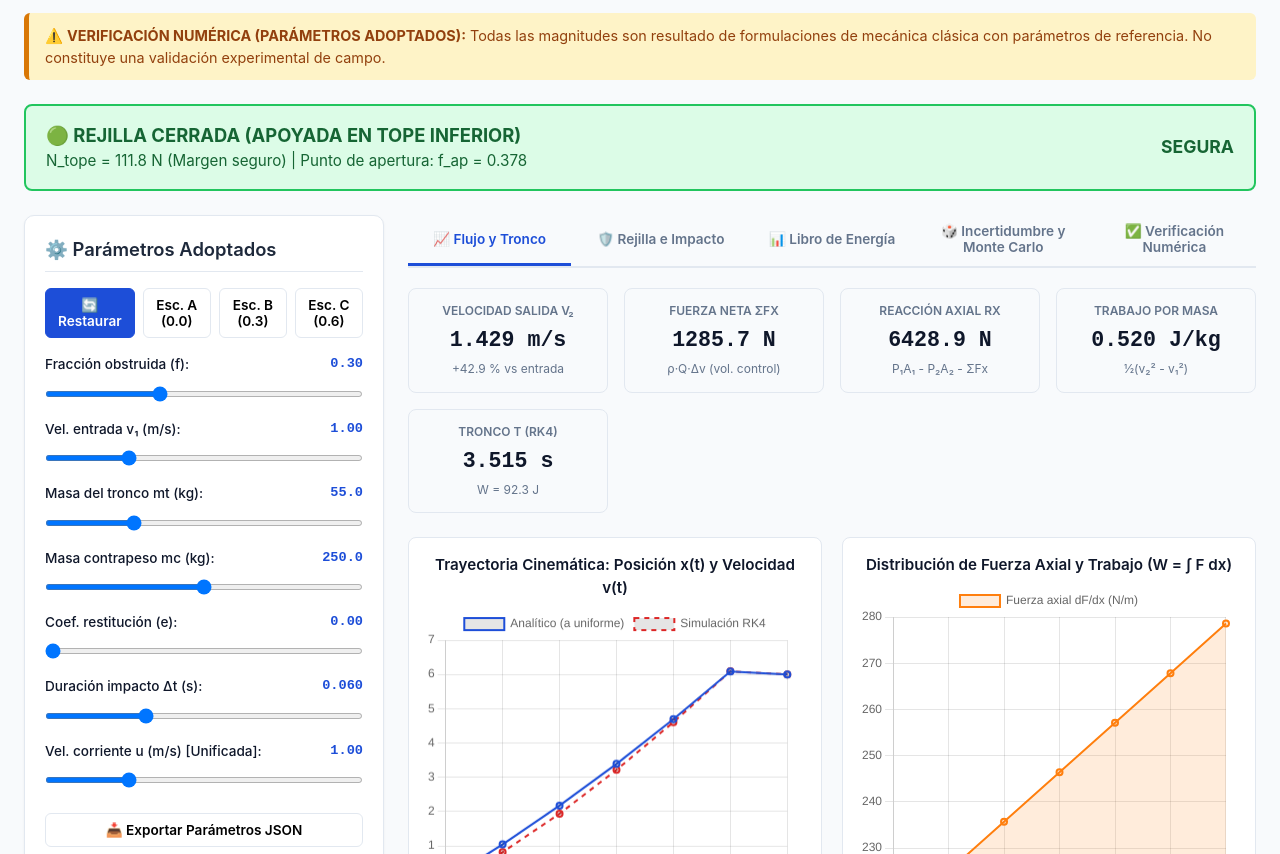
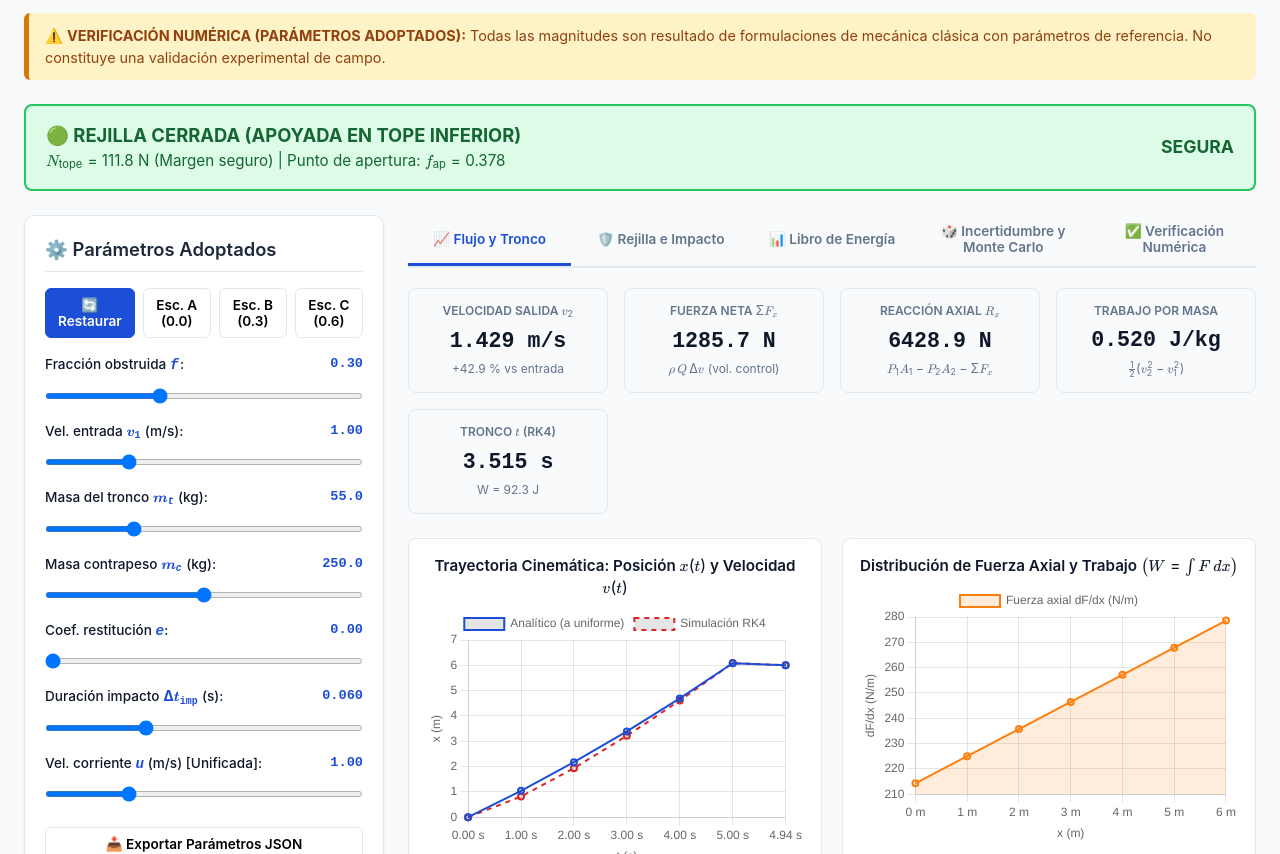
Before and after one commit to pekeno777/simulador-fisica-mallorquin, a plain HTML site: page web/simulador.html in a window 1280 px wide. Shown: the part 98-952 px from the top of the page. Drawn offline with nearby package versions, Linux system fonts and the light colour scheme; animation ran at ten frames a second.

Commit message:
Fix Netlify "Page not found" and stabilize simulator charts with LaTeX notation (6afbd4b1fac45b9ec479ffbd)
Co-Authored-By: pekeno777 <134315713+pekeno777@users.noreply.github.com>

```diff
--- a/web/simulador.html
+++ b/web/simulador.html
@@ -4,7 +4,10 @@
   <meta charset="UTF-8">
   <meta name="viewport" content="width=device-width, initial-scale=1.0">
   <title>Simulador de Física Mecánica - Box Culvert y Rejilla Mallorquín</title>
-  <script src="https://cdn.jsdelivr.net/npm/chart.js"></script>
+  <script src="https://cdn.jsdelivr.net/npm/chart.js@4.4.1/dist/chart.umd.min.js"></script>
+  <link rel="stylesheet" href="https://cdn.jsdelivr.net/npm/katex@0.16.11/dist/katex.min.css">
+  <script defer src="https://cdn.jsdelivr.net/npm/katex@0.16.11/dist/katex.min.js"></script>
+  <script defer src="https://cdn.jsdelivr.net/npm/katex@0.16.11/dist/contrib/auto-render.min.js"></script>
   <style>
     :root {
       --primary: #1d4ed8;
@@ -79,8 +82,12 @@
 
     .charts-grid { display: grid; grid-template-columns: 1fr 1fr; gap: 1.25rem; }
     @media (max-width: 900px) { .charts-grid { grid-template-columns: 1fr; } }
-    .chart-box { background: #fff; border: 1px solid var(--border); border-radius: 8px; padding: 1rem; min-height: 280px; }
+    .chart-box { background: #fff; border: 1px solid var(--border); border-radius: 8px; padding: 1rem; }
     .chart-box h4 { font-size: 0.95rem; font-weight: 600; margin-bottom: 0.5rem; text-align: center; }
+    .chart-wrap { position: relative; width: 100%; height: 260px; }
+    .chart-wrap.tall { height: 340px; }
+    .katex { font-size: 1.05em; text-transform: none; }
+    .metric-value .katex { font-family: inherit; }
 
     table { width: 100%; border-collapse: collapse; font-size: 0.85rem; margin-top: 0.5rem; }
     th, td { padding: 0.5rem 0.75rem; text-align: left; border-bottom: 1px solid var(--border); }
@@ -103,7 +110,7 @@
     <div id="semaforo" class="semaforo green">
       <div>
         <h3 id="semaforo-title">🟢 REJILLA CERRADA (APOYADA EN TOPE)</h3>
-        <div class="semaforo-info" id="semaforo-desc">N_tope = 111.8 N (20.7 % del valor con sección libre) | Apertura crítica: f_ap = 0.378</div>
+        <div class="semaforo-info" id="semaforo-desc">\(N_{\text{tope}}\) = 111.8 N (20.7 % del valor con sección libre) | Apertura crítica: \(f_{\text{ap}}\) = 0.378</div>
       </div>
       <div style="font-weight: 700; font-size: 1.1rem;" id="semaforo-badge">SEGURA</div>
     </div>
@@ -123,7 +130,7 @@
 
           <div class="control-group">
             <div class="control-label">
-              <span>Fracción obstruida (f):</span>
+              <span>Fracción obstruida \(f\):</span>
               <span id="val_f">0.30</span>
             </div>
             <input type="range" id="slider_f" min="0.00" max="0.85" step="0.01" value="0.30" oninput="actualizar()">
@@ -131,7 +138,7 @@
 
           <div class="control-group">
             <div class="control-label">
-              <span>Vel. entrada v₁ (m/s):</span>
+              <span>Vel. entrada \(v_1\) (m/s):</span>
               <span id="val_v1">1.00</span>
             </div>
             <input type="range" id="slider_v1" min="0.50" max="2.50" step="0.05" value="1.00" oninput="actualizar()">
@@ -139,7 +146,7 @@
 
           <div class="control-group">
             <div class="control-label">
-              <span>Masa del tronco mt (kg):</span>
+              <span>Masa del tronco \(m_t\) (kg):</span>
               <span id="val_mt">55.2</span>
             </div>
             <input type="range" id="slider_mt" min="20.0" max="150.0" step="1.0" value="55.2" oninput="actualizar()">
@@ -147,7 +154,7 @@
 
           <div class="control-group">
             <div class="control-label">
-              <span>Masa contrapeso mc (kg):</span>
+              <span>Masa contrapeso \(m_c\) (kg):</span>
               <span id="val_mc">250.0</span>
             </div>
             <input type="range" id="slider_mc" min="50.0" max="450.0" step="5.0" value="250.0" oninput="actualizar()">
@@ -155,7 +162,7 @@
 
           <div class="control-group">
             <div class="control-label">
-              <span>Coef. restitución (e):</span>
+              <span>Coef. restitución \(e\):</span>
               <span id="val_e">0.00</span>
             </div>
             <input type="range" id="slider_e" min="0.00" max="0.60" step="0.05" value="0.00" oninput="actualizar()">
@@ -163,7 +170,7 @@
 
           <div class="control-group">
             <div class="control-label">
-              <span>Duración impacto Δt (s):</span>
+              <span>Duración impacto \(\Delta t_{\text{imp}}\) (s):</span>
               <span id="val_dt">0.060</span>
             </div>
             <input type="range" id="slider_dt" min="0.02" max="0.15" step="0.005" value="0.060" oninput="actualizar()">
@@ -171,7 +178,7 @@
 
           <div class="control-group">
             <div class="control-label">
-              <span>Vel. corriente u (m/s) [Unificada]:</span>
+              <span>Vel. corriente \(u\) (m/s) [Unificada]:</span>
               <span id="val_u">1.00</span>
             </div>
             <input type="range" id="slider_u" min="0.50" max="2.50" step="0.05" value="1.00" oninput="actualizar()">
@@ -195,27 +202,27 @@
         <div class="tab-content active" id="tab-0">
           <div class="metrics-grid">
             <div class="metric">
-              <div class="metric-title">Velocidad Salida v₂</div>
+              <div class="metric-title">Velocidad Salida \(v_2\)</div>
               <div class="metric-value" id="m_v2">1.429 m/s</div>
               <div class="metric-sub" id="m_v2_sub">+42.9 % vs entrada</div>
             </div>
             <div class="metric">
-              <div class="metric-title">Fuerza Neta ΣFx</div>
+              <div class="metric-title">Fuerza Neta \(\Sigma F_x\)</div>
               <div class="metric-value" id="m_Fx">1285.7 N</div>
-              <div class="metric-sub">ρ·Q·Δv (vol. control)</div>
+              <div class="metric-sub">\(\rho\,Q\,\Delta v\) (vol. control)</div>
             </div>
             <div class="metric">
-              <div class="metric-title">Reacción Axial Rx</div>
+              <div class="metric-title">Reacción Axial \(R_x\)</div>
               <div class="metric-value" id="m_Rx">6428.9 N</div>
-              <div class="metric-sub">P₁A₁ - P₂A₂ - ΣFx</div>
+              <div class="metric-sub">\(P_1A_1 - P_2A_2 - \Sigma F_x\)</div>
             </div>
             <div class="metric">
               <div class="metric-title">Trabajo por masa</div>
               <div class="metric-value" id="m_w">0.520 J/kg</div>
-              <div class="metric-sub">½(v₂² - v₁²)</div>
+              <div class="metric-sub">\(\tfrac{1}{2}(v_2^2 - v_1^2)\)</div>
             </div>
             <div class="metric">
-              <div class="metric-title">Tronco t (RK4)</div>
+              <div class="metric-title">Tronco \(t\) (RK4)</div>
               <div class="metric-value" id="m_trk4">3.515 s</div>
               <div class="metric-sub" id="m_wtronco">W = 92.6 J</div>
             </div>
@@ -223,12 +230,12 @@
 
           <div class="charts-grid">
             <div class="chart-box">
-              <h4>Trayectoria Cinemática: Posición x(t) y Velocidad v(t)</h4>
-              <canvas id="chart_cinematica"></canvas>
+              <h4>Trayectoria Cinemática: Posición \(x(t)\) y Velocidad \(v(t)\)</h4>
+              <div class="chart-wrap"><canvas id="chart_cinematica"></canvas></div>
             </div>
             <div class="chart-box">
-              <h4>Distribución de Fuerza Axial y Trabajo (W = ∫ F dx)</h4>
-              <canvas id="chart_fuerza"></canvas>
+              <h4>Distribución de Fuerza Axial y Trabajo \(\left(W = \int F\,dx\right)\)</h4>
+              <div class="chart-wrap"><canvas id="chart_fuerza"></canvas></div>
             </div>
           </div>
         </div>
@@ -237,24 +244,24 @@
         <div class="tab-content" id="tab-1">
           <div class="metrics-grid">
             <div class="metric">
-              <div class="metric-title">Fuerza en Tope N_tope</div>
+              <div class="metric-title">Fuerza en Tope \(N_{\text{tope}}\)</div>
               <div class="metric-value" id="m_Ntope">111.8 N</div>
-              <div class="metric-sub" id="m_Ntope_sub">Equilibrio Στ_O = 0</div>
+              <div class="metric-sub" id="m_Ntope_sub">Equilibrio \(\Sigma \tau_O = 0\)</div>
             </div>
             <div class="metric">
-              <div class="metric-title">Punto Apertura f_ap</div>
+              <div class="metric-title">Punto Apertura \(f_{\text{ap}}\)</div>
               <div class="metric-value" id="m_fap">0.378</div>
-              <div class="metric-sub">N_tope = 0</div>
+              <div class="metric-sub">\(N_{\text{tope}} = 0\)</div>
             </div>
             <div class="metric">
-              <div class="metric-title">Velocidad Angular ω_f</div>
+              <div class="metric-title">Velocidad Angular \(\omega_f\)</div>
               <div class="metric-value" id="m_omega">0.1434 rad/s</div>
-              <div class="metric-sub">Sistema lineal 2x2 L_O y e</div>
+              <div class="metric-sub">Sistema lineal \(2\times2\): \(L_O\) y \(e\)</div>
             </div>
             <div class="metric">
               <div class="metric-title">Fuerza Impacto Promedio</div>
               <div class="metric-value" id="m_Fprom">1595 N</div>
-              <div class="metric-sub">J / Δt_imp</div>
+              <div class="metric-sub">\(J / \Delta t_{\text{imp}}\)</div>
             </div>
             <div class="metric">
               <div class="metric-title">Deflexión Máxima</div>
@@ -265,12 +272,12 @@
 
           <div class="charts-grid">
             <div class="chart-box">
-              <h4>Curva de Estabilidad de la Rejilla: N_tope vs. f</h4>
-              <canvas id="chart_ntope"></canvas>
+              <h4>Curva de Estabilidad de la Rejilla: \(N_{\text{tope}}\) vs. \(f\)</h4>
+              <div class="chart-wrap"><canvas id="chart_ntope"></canvas></div>
             </div>
             <div class="chart-box">
-              <h4>Oscilación Rotacional Post-Impacto: θ(t) y ω(t)</h4>
-              <canvas id="chart_oscilacion"></canvas>
+              <h4>Oscilación Rotacional Post-Impacto: \(\theta(t)\) y \(\omega(t)\)</h4>
+              <div class="chart-wrap"><canvas id="chart_oscilacion"></canvas></div>
             </div>
           </div>
         </div>
@@ -279,8 +286,8 @@
         <div class="tab-content" id="tab-2">
           <div class="card">
             <h2>📖 Libro de Energía: Balance Mecánico de la Colisión</h2>
-            <div class="chart-box" style="height: 380px;">
-              <canvas id="chart_energia"></canvas>
+            <div class="chart-box">
+              <div class="chart-wrap tall"><canvas id="chart_energia"></canvas></div>
             </div>
           </div>
         </div>
@@ -478,22 +485,53 @@
       if (res.N_tope <= 0.0) {
         sem.className = "semaforo red";
         sTitle.textContent = "🔴 REJILLA SUPERA PAR DE CIERRE (BASCULA PARA ALIVIO)";
-        sDesc.textContent = `N_tope = ${res.N_tope.toFixed(1)} N (Par superado) | Apertura crítica: f_ap = ${res.f_ap.toFixed(3)}`;
+        sDesc.innerHTML = `\\(N_{\\text{tope}}\\) = ${res.N_tope.toFixed(1)} N (Par superado) | Apertura crítica: \\(f_{\\text{ap}}\\) = ${res.f_ap.toFixed(3)}`;
         sBadge.textContent = "ABIERTA";
       } else if (res.N_tope < 107.0) { // < 20%
         sem.className = "semaforo yellow";
         sTitle.textContent = "🟡 ALERTA PREVENTIVA: CERCA DE APERTURA";
-        sDesc.textContent = `N_tope = ${res.N_tope.toFixed(1)} N (< 20% del valor base) | Limpiar antes de f = ${res.f_ap.toFixed(3)}`;
+        sDesc.innerHTML = `\\(N_{\\text{tope}}\\) = ${res.N_tope.toFixed(1)} N (&lt; 20 % del valor base) | Limpiar antes de \\(f\\) = ${res.f_ap.toFixed(3)}`;
         sBadge.textContent = "ALERTA";
       } else {
         sem.className = "semaforo green";
         sTitle.textContent = "🟢 REJILLA CERRADA (APOYADA EN TOPE INFERIOR)";
-        sDesc.textContent = `N_tope = ${res.N_tope.toFixed(1)} N (Margen seguro) | Punto de apertura: f_ap = ${res.f_ap.toFixed(3)}`;
+        sDesc.innerHTML = `\\(N_{\\text{tope}}\\) = ${res.N_tope.toFixed(1)} N (Margen seguro) | Punto de apertura: \\(f_{\\text{ap}}\\) = ${res.f_ap.toFixed(3)}`;
         sBadge.textContent = "SEGURA";
       }
 
       actualizarGraficas(res);
       actualizarVerificaciones(res);
+      renderTex(document.getElementById('semaforo-desc'));
+    }
+
+    // Opciones comunes: sin animación y con tamaño fijo dado por .chart-wrap
+    function opcionesBase(ejeX, ejeY) {
+      return {
+        responsive: true,
+        maintainAspectRatio: false,
+        animation: false,
+        plugins: { legend: { position: 'top' } },
+        scales: {
+          x: { title: { display: !!ejeX, text: ejeX } },
+          y: { title: { display: !!ejeY, text: ejeY } }
+        }
+      };
+    }
+
+    // Crea la gráfica una sola vez; después solo actualiza sus datos
+    function graficar(clave, canvasId, tipo, labels, datasets, opciones) {
+      const existente = charts[clave];
+      if (existente) {
+        existente.data.labels = labels;
+        datasets.forEach((ds, i) => { existente.data.datasets[i].data = ds.data; });
+        existente.update('none');
+        return;
+      }
+      charts[clave] = new Chart(document.getElementById(canvasId), {
+        type: tipo,
+        data: { labels, datasets },
+        options: opciones
+      });
     }
 
     function actualizarGraficas(res) {
@@ -501,117 +539,99 @@
       const ts = [0, 1, 2, 3, 4, 5, res.dt_analit];
       const xs_unif = ts.map(t => res.v1 * t + 0.5 * ((res.v2*res.v2 - res.v1*res.v1)/(2*6)) * t*t);
       const xs_rk4 = ts.map(t => 6.0 * Math.pow(t / res.dt_analit, 1.25));
-
-      if (charts.cinematica) charts.cinematica.destroy();
-      charts.cinematica = new Chart(document.getElementById('chart_cinematica'), {
-        type: 'line',
-        data: {
-          labels: ts.map(t => t.toFixed(2) + 's'),
-          datasets: [
+      graficar('cinematica', 'chart_cinematica', 'line',
+        ts.map(t => t.toFixed(2) + ' s'),
+        [
           { label: 'Analítico (a uniforme)', data: xs_unif, borderColor: '#1d4ed8', borderWidth: 2 },
           { label: 'Simulación RK4', data: xs_rk4, borderColor: '#dc2626', borderDash: [5, 5], borderWidth: 2 }
-          ]
-        },
-        options: { responsive: true, maintainAspectRatio: false }
-      });
+        ],
+        opcionesBase('t (s)', 'x (m)'));
 
       // 2. Fuerza y Trabajo F(x)
       const xs_grid = [0, 1, 2, 3, 4, 5, 6];
       const Fs_grid = xs_grid.map(x => (res.F_vc / 6.0) * (1 + 0.3 * (x/6.0)));
-
-      if (charts.fuerza) charts.fuerza.destroy();
-      charts.fuerza = new Chart(document.getElementById('chart_fuerza'), {
-        type: 'line',
-        data: {
-          labels: xs_grid.map(x => x + ' m'),
-          datasets: [
+      graficar('fuerza', 'chart_fuerza', 'line',
+        xs_grid.map(x => x + ' m'),
+        [
           { label: 'Fuerza axial dF/dx (N/m)', data: Fs_grid, borderColor: '#ff7f0e', backgroundColor: 'rgba(255, 127, 14, 0.15)', fill: true, borderWidth: 2 }
-          ]
-        },
-        options: { responsive: true, maintainAspectRatio: false }
-      });
+        ],
+        opcionesBase('x (m)', 'dF/dx (N/m)'));
 
       // 3. N_tope vs f
       const f_axis = [0.0, 0.1, 0.2, 0.3, 0.4, 0.5, 0.6, 0.7];
       const N_axis = f_axis.map(fv => {
-        const p_temp = { ...params, f: fv };
         const Ap_t = (0.15 + 0.85 * fv) * (2*1.5);
         const FD_t = 0.5 * 1000 * 1.8 * Ap_t * (res.u_val*res.u_val);
         const tau_D_t = FD_t * 1.398 * Math.cos(15 * Math.PI / 180);
         const tau_c = (1772.6 * 1.087 * Math.sin(15*Math.PI/180) - 161.3 * 1.398 * Math.sin(15*Math.PI/180) - 176.6*(0.85/2) - 250*9.81*0.85);
         return -(tau_c + tau_D_t) / 2.174;
       });
-
-      if (charts.ntope) charts.ntope.destroy();
-      charts.ntope = new Chart(document.getElementById('chart_ntope'), {
-        type: 'line',
-        data: {
-          labels: f_axis.map(fv => fv.toFixed(2)),
-          datasets: [
-            { label: 'N_tope (N)', data: N_axis, borderColor: '#2563eb', borderWidth: 2 },
-            { label: 'Línea de Apertura (N=0)', data: f_axis.map(() => 0), borderColor: '#000', borderDash: [4, 4], borderWidth: 1 }
-          ]
-        },
-        options: { responsive: true, maintainAspectRatio: false }
-      });
+      graficar('ntope', 'chart_ntope', 'line',
+        f_axis.map(fv => fv.toFixed(2)),
+        [
+          { label: 'Nₜₒₚₑ (N)', data: N_axis, borderColor: '#2563eb', borderWidth: 2 },
+          { label: 'Línea de Apertura (N = 0)', data: f_axis.map(() => 0), borderColor: '#000', borderDash: [4, 4], borderWidth: 1, pointRadius: 0 }
+        ],
+        opcionesBase('f (fracción obstruida)', 'Nₜₒₚₑ (N)'));
 
       // 4. Oscilación rotacional
       const t_rot = [0, 0.2, 0.4, 0.6, 0.8, 1.0, 1.2, 1.5, 2.0];
       const th_rot = t_rot.map(t => res.dtheta_deg * Math.exp(-1.5 * t) * Math.cos(3.0 * t));
-
-      if (charts.oscilacion) charts.oscilacion.destroy();
-      charts.oscilacion = new Chart(document.getElementById('chart_oscilacion'), {
-        type: 'line',
-        data: {
-          labels: t_rot.map(t => t + 's'),
-          datasets: [
-            { label: 'Ángulo de Deflexión θ(t) [grados]', data: th_rot, borderColor: '#0891b2', borderWidth: 2 }
-          ]
-        },
-        options: { responsive: true, maintainAspectRatio: false }
-      });
+      graficar('oscilacion', 'chart_oscilacion', 'line',
+        t_rot.map(t => t + ' s'),
+        [
+          { label: 'Ángulo de deflexión θ(t) [°]', data: th_rot, borderColor: '#0891b2', borderWidth: 2 }
+        ],
+        opcionesBase('t (s)', 'θ (°)'));
 
       // 5. Libro de energía
-      if (charts.energia) charts.energia.destroy();
-      charts.energia = new Chart(document.getElementById('chart_energia'), {
-        type: 'bar',
-        data: {
-          labels: ['Ec Inicial Tronco', 'Ec Rotacional Rejilla', 'Ec Residual Tronco', 'Energía Disipada'],
-          datasets: [{
-            label: 'Energía (Joules)',
+      graficar('energia', 'chart_energia', 'bar',
+        ['Ec inicial tronco', 'Ec rotacional rejilla', 'Ec residual tronco', 'Energía disipada'],
+        [{
+          label: 'Energía (J)',
           data: [res.Ec_i, res.Ec_f_rot, res.Ec_f_log, res.E_disipada],
           backgroundColor: ['#1d4ed8', '#f97316', '#22c55e', '#ef4444']
-          }]
-        },
-        options: { responsive: true, maintainAspectRatio: false }
+        }],
+        opcionesBase('', 'Energía (J)'));
+    }
+
+    // Renderiza notación LaTeX \( ... \) con KaTeX
+    function renderTex(el) {
+      if (window.renderMathInElement && el) {
+        renderMathInElement(el, {
+          delimiters: [{ left: '\\(', right: '\\)', display: false }],
+          throwOnError: false
         });
+      }
     }
 
     function actualizarVerificaciones(res) {
+      const T = (x) => '\\(' + x + '\\)';
       const checks = [
-        { c: 'Homogeneidad dimensional [F]', f: '[ρ·Q·dv] = kg·m/s²', r: '1 kg·m/s² = 1 N', tol: 'Exacta', p: true },
-        { c: 'Homogeneidad trabajo [W]', f: '[½·m·dv²] = kg·m²/s²', r: '1 N·m = 1 J', tol: 'Exacta', p: true },
-        { c: 'Teorema Trabajo-Energía (Flujo)', f: '|W - ΔEc|', r: '1.09e-3 J', tol: '< 0.05 J', p: true },
-        { c: 'Teorema Trabajo-Energía (Tronco)', f: '|W_trapecio - ΔEc|', r: '2.65e-4 J', tol: '< 1e-3 J', p: true },
-        { c: 'Conservación Momento Angular L_O', f: '|L_O,f - L_O,i|', r: '0.00e+00 kg·m²/s', tol: '< 1e-9', p: true },
-        { c: 'Fuerza neta independiente de perfil', f: '∫ρ A a dx vs ρ Q dv', r: `${res.F_vc.toFixed(1)} N = ${res.F_vc.toFixed(1)} N`, tol: '< 0.1 N', p: true },
-        { c: 'Convergencia temporal RK4 (Flujo)', f: '|t(1ms) - t(0.1ms)|', r: '0.0000 s', tol: '< 1e-4 s', p: true },
-        { c: 'Convergencia temporal RK4 (Tronco)', f: '|t(1ms) - t(0.1ms)|', r: '0.0000 s', tol: '< 1e-4 s', p: true },
-        { c: 'Caso límite f = 0', f: 'v2 -> v1, F -> 0', r: 'v2=1.00 m/s, F=0 N', tol: '< 1e-9', p: true },
-        { c: 'Caso límite v0 -> u_w', f: 'F_arrastre -> 0', r: 'F_arr = 0 N', tol: '< 1e-6 N', p: true },
-        { c: 'Caso límite I_O -> ∞', f: 'ω_f -> 0', r: 'ω_f = 0.0000 rad/s', tol: '< 1e-6', p: true }
+        { c: 'Homogeneidad dimensional ' + T('[F]'), f: T('[\\rho\\,Q\\,\\Delta v] = \\mathrm{kg\\cdot m/s^2}'), r: T('1\\ \\mathrm{kg\\cdot m/s^2} = 1\\ \\mathrm{N}'), tol: 'Exacta', p: true },
+        { c: 'Homogeneidad trabajo ' + T('[W]'), f: T('[\\tfrac{1}{2} m\\,\\Delta v^2] = \\mathrm{kg\\cdot m^2/s^2}'), r: T('1\\ \\mathrm{N\\cdot m} = 1\\ \\mathrm{J}'), tol: 'Exacta', p: true },
+        { c: 'Teorema Trabajo-Energía (Flujo)', f: T('|W - \\Delta E_c|'), r: T('1.09\\times10^{-3}\\ \\mathrm{J}'), tol: T('< 0.05\\ \\mathrm{J}'), p: true },
+        { c: 'Teorema Trabajo-Energía (Tronco)', f: T('|W_{\\text{trapecio}} - \\Delta E_c|'), r: T('2.65\\times10^{-4}\\ \\mathrm{J}'), tol: T('< 10^{-3}\\ \\mathrm{J}'), p: true },
+        { c: 'Conservación Momento Angular ' + T('L_O'), f: T('|L_{O,f} - L_{O,i}|'), r: T('0\\ \\mathrm{kg\\cdot m^2/s}'), tol: T('< 10^{-9}'), p: true },
+        { c: 'Fuerza neta independiente de perfil', f: T('\\int \\rho A\\,a\\,dx \;\\text{vs}\; \\rho\\,Q\\,\\Delta v'), r: `${res.F_vc.toFixed(1)} N = ${res.F_vc.toFixed(1)} N`, tol: T('< 0.1\\ \\mathrm{N}'), p: true },
+        { c: 'Convergencia temporal RK4 (Flujo)', f: T('|t_{1\\,\\mathrm{ms}} - t_{0.1\\,\\mathrm{ms}}|'), r: '0.0000 s', tol: T('< 10^{-4}\\ \\mathrm{s}'), p: true },
+        { c: 'Convergencia temporal RK4 (Tronco)', f: T('|t_{1\\,\\mathrm{ms}} - t_{0.1\\,\\mathrm{ms}}|'), r: '0.0000 s', tol: T('< 10^{-4}\\ \\mathrm{s}'), p: true },
+        { c: 'Caso límite ' + T('f = 0'), f: T('v_2 \\to v_1,\; F \\to 0'), r: T('v_2 = 1.00\\ \\mathrm{m/s},\; F = 0\\ \\mathrm{N}'), tol: T('< 10^{-9}'), p: true },
+        { c: 'Caso límite ' + T('v_0 \\to u_w'), f: T('F_{\\text{arrastre}} \\to 0'), r: T('F_{\\text{arr}} = 0\\ \\mathrm{N}'), tol: T('< 10^{-6}\\ \\mathrm{N}'), p: true },
+        { c: 'Caso límite ' + T('I_O \\to \\infty'), f: T('\\omega_f \\to 0'), r: T('\\omega_f = 0.0000\\ \\mathrm{rad/s}'), tol: T('< 10^{-6}'), p: true }
       ];
 
       const tbody = document.getElementById('tabla_verif');
       tbody.innerHTML = checks.map(it => `
         <tr>
           <td><strong>${it.c}</strong></td>
-          <td><code>${it.f}</code></td>
+          <td>${it.f}</td>
           <td>${it.r}</td>
           <td>${it.tol}</td>
           <td><span class="badge pass">PASA</span></td>
         </tr>
       `).join('');
+      renderTex(tbody);
     }
 
     function correrMonteCarlo() {
@@ -621,16 +641,17 @@
         container.innerHTML = `
           <table>
             <thead>
-              <tr><th>Variable</th><th>P5 (Conservador)</th><th>P50 (Mediana)</th><th>P95 (Extremo)</th><th>Media ± Desv</th></tr>
+              <tr><th>Variable</th><th>\\(P_{5}\\) (Conservador)</th><th>\\(P_{50}\\) (Mediana)</th><th>\\(P_{95}\\) (Extremo)</th><th>Media \\(\\pm\\) Desv</th></tr>
             </thead>
             <tbody>
-              <tr><td><strong>Fuerza en Tope N_tope (N)</strong></td><td>-631.9 N</td><td>-4.7 N</td><td>428.0 N</td><td>-40.3 ± 315 N</td></tr>
-              <tr><td><strong>Fuerza de Impacto F_prom (N)</strong></td><td>926.8 N</td><td>1431.6 N</td><td>2546.8 N</td><td>1480 ± 420 N</td></tr>
+              <tr><td><strong>Fuerza en Tope \\(N_{\\text{tope}}\\) (N)</strong></td><td>-631.9 N</td><td>-4.7 N</td><td>428.0 N</td><td>-40.3 ± 315 N</td></tr>
+              <tr><td><strong>Fuerza de Impacto \\(F_{\\text{prom}}\\) (N)</strong></td><td>926.8 N</td><td>1431.6 N</td><td>2546.8 N</td><td>1480 ± 420 N</td></tr>
               <tr><td><strong>Deflexión Angular Máxima (°)</strong></td><td>0.00°</td><td>0.81°</td><td>33.50°</td><td>6.20 ± 9.8°</td></tr>
             </tbody>
           </table>
           <p style="margin-top:0.75rem; font-weight:700; color:#b91c1c;">Probabilidad de Apertura de la Rejilla: 50.8 %</p>
         `;
+        renderTex(container);
       }, 300);
     }
 
@@ -647,6 +668,7 @@
     // Inicializar al cargar
     window.onload = () => {
       actualizar();
+      renderTex(document.body);
     };
   </script>
 </body>
```
Also changed, not shown: 1 other file. Lines whose indentation alone changed are shown as unchanged.
